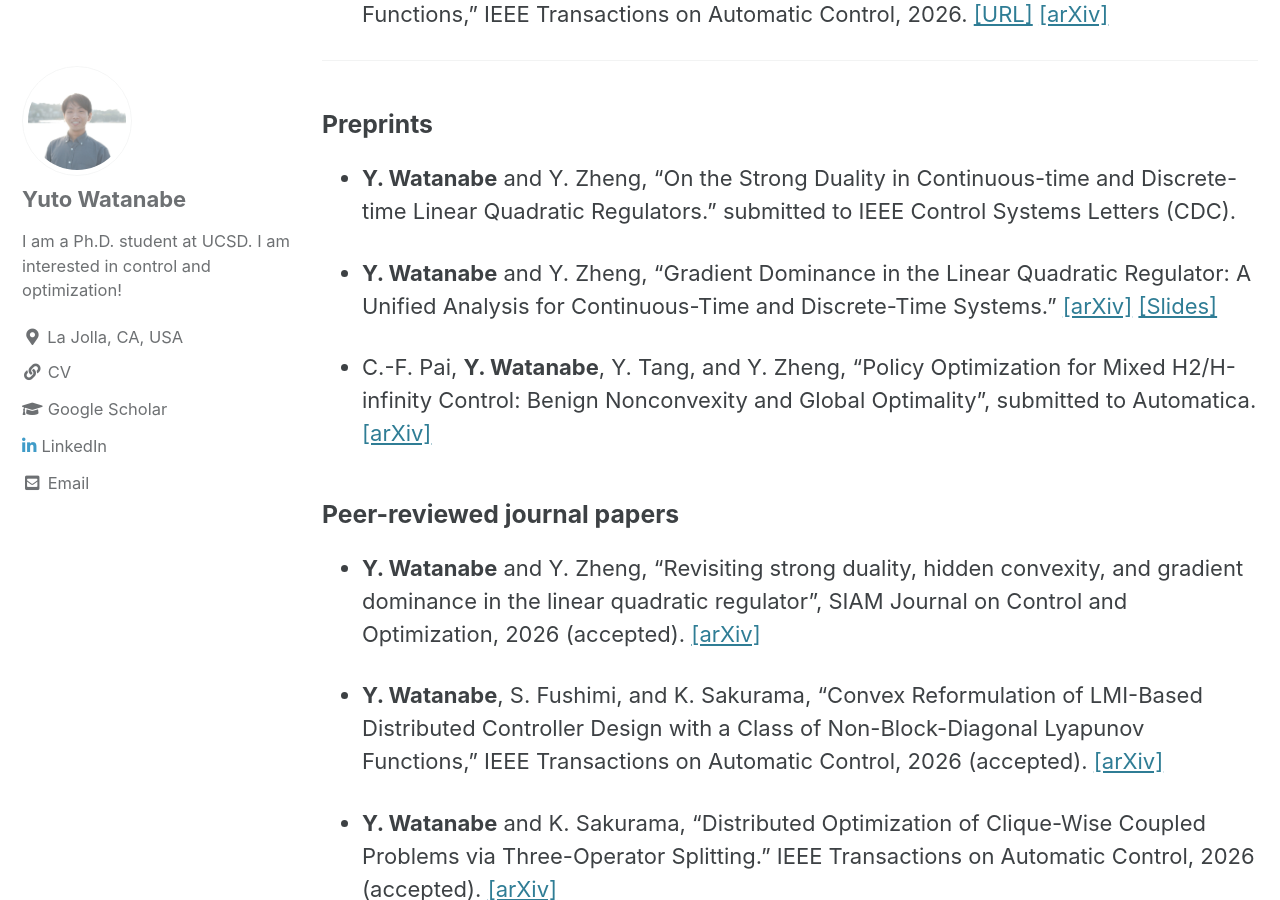
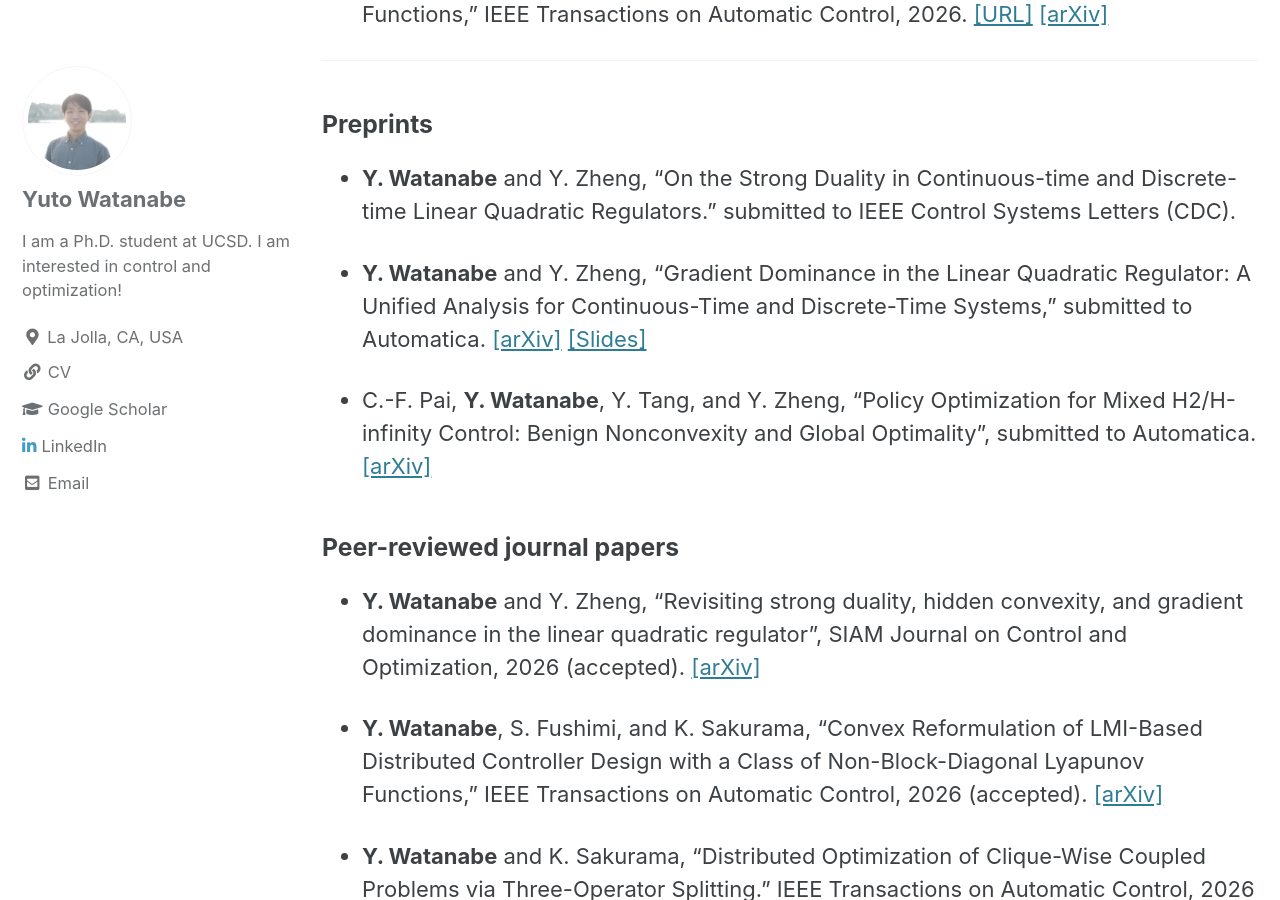
Before and after one commit to WatanabeYuto/watanabeyuto.github.io, a Jekyll site: the page built from publication.md, in a window 1280 px wide and 900 px high, scrolled down 568 px. Built offline with Jekyll 4.4.1, drawn with Linux system fonts in a browser that asks for light colours; cached includes are drawn as plain includes.

```diff
--- a/publication.md
+++ b/publication.md
@@ -24,7 +24,7 @@ with a Class of Non-Block-Diagonal Lyapunov Functions,” IEEE Transactions on A
 
 - **Y. Watanabe** and Y. Zheng, "On the Strong Duality in Continuous-time and Discrete-time Linear Quadratic Regulators." submitted to IEEE Control Systems Letters (CDC).
 
-- **Y. Watanabe** and Y. Zheng, "Gradient Dominance in the Linear Quadratic Regulator: A Unified Analysis for Continuous-Time and Discrete-Time Systems." [[arXiv]](https://arxiv.org/abs/2602.22577) [[Slides]](https://drive.google.com/file/d/17O7PIXuA1OCcGdy_bmpJg0JzLxjXjJLk/view?usp=sharing)
+- **Y. Watanabe** and Y. Zheng, "Gradient Dominance in the Linear Quadratic Regulator: A Unified Analysis for Continuous-Time and Discrete-Time Systems," submitted to Automatica. [[arXiv]](https://arxiv.org/abs/2602.22577) [[Slides]](https://drive.google.com/file/d/17O7PIXuA1OCcGdy_bmpJg0JzLxjXjJLk/view?usp=sharing)
 
 - C.-F. Pai, **Y. Watanabe**, Y. Tang, and Y. Zheng, "Policy Optimization for Mixed H2/H-infinity Control: Benign Nonconvexity and Global Optimality", submitted to Automatica. [[arXiv]](https://arxiv.org/abs/2603.04843)
 
```
Also changed, not shown: 1 other file.
